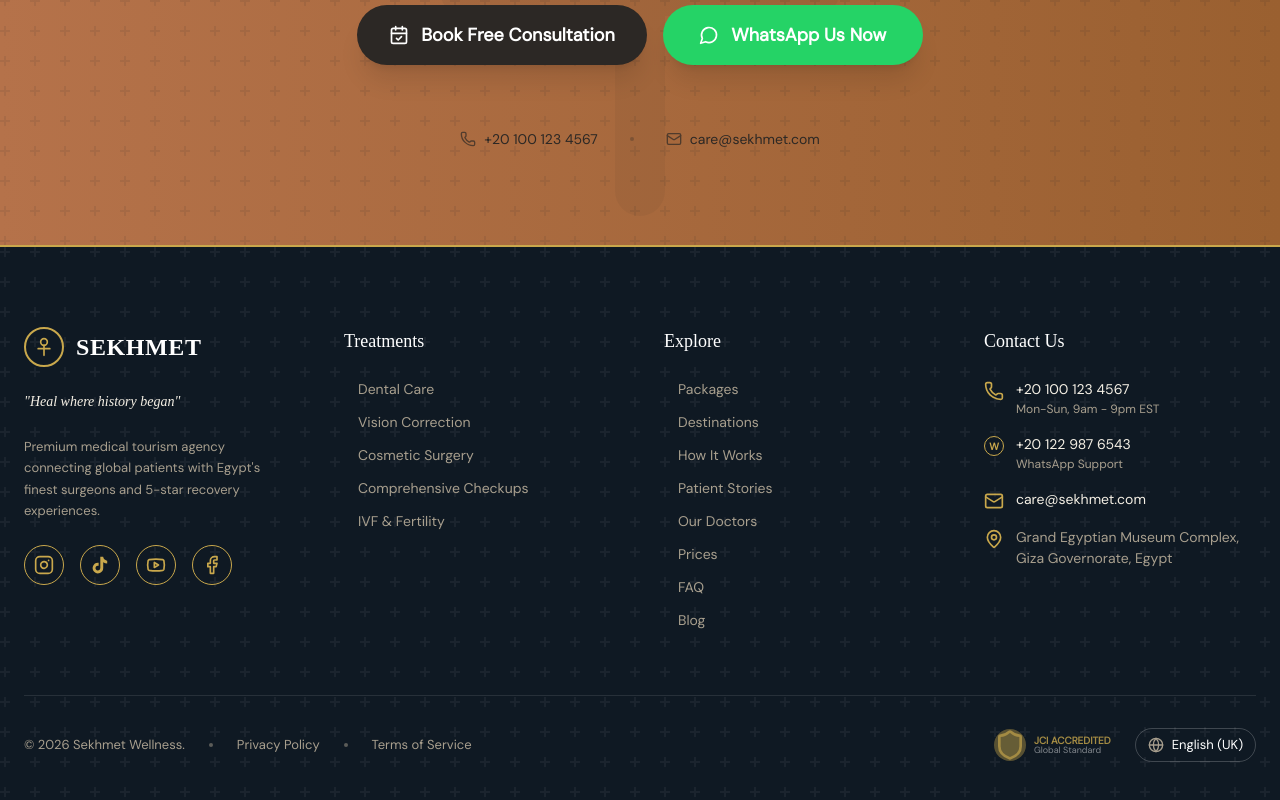
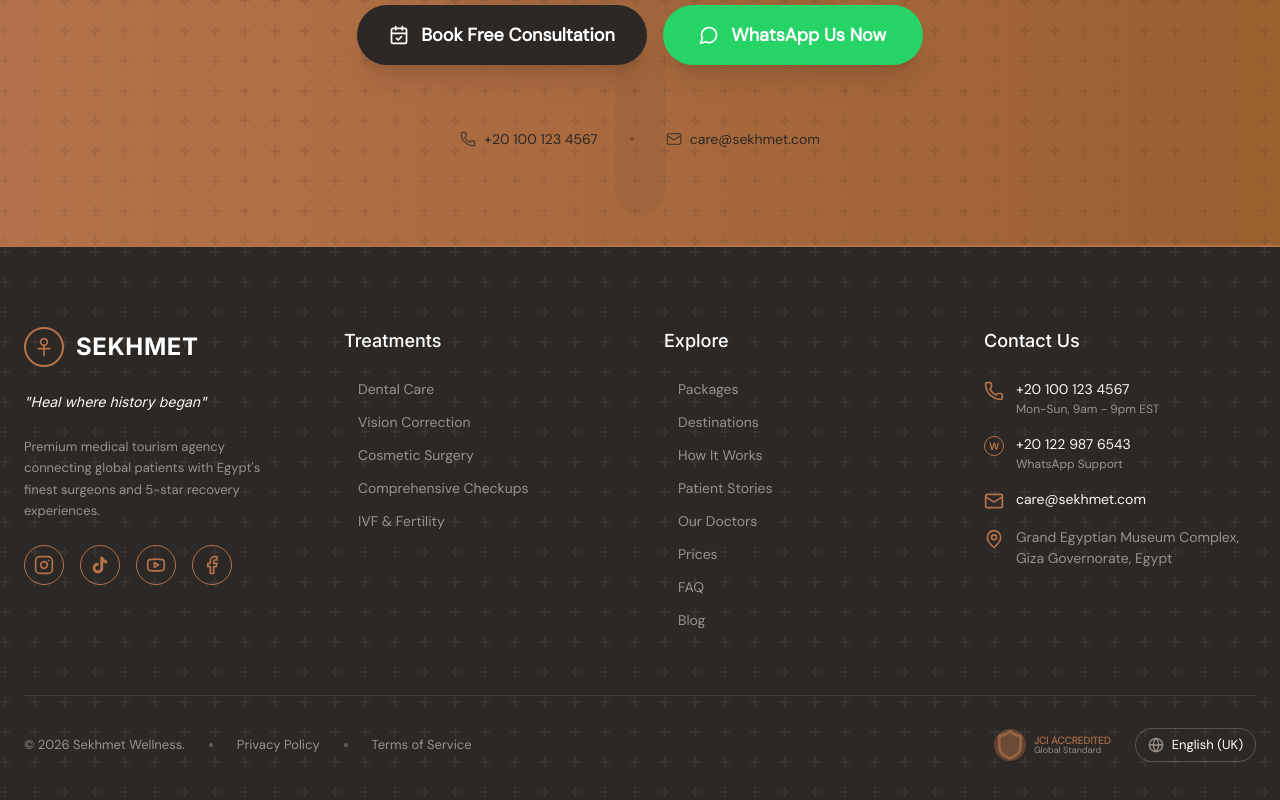
Before and after one commit to sambawy01/Sekhmet-Wellness-Journeys, a React (Vite) app: page / in a window 1280 px wide. Shown: the part 7140-7940 px from the top of the page. Built offline with nearby package versions, Linux system fonts and the light colour scheme.

Commit message:
Modernize Footer colors and fonts

```diff
--- a/src/app/components/Footer.tsx
+++ b/src/app/components/Footer.tsx
@@ -16,7 +16,7 @@
 
 export const Footer: React.FC = () => {
   return (
-    <footer className="relative bg-[#0F1923] text-white pt-20 pb-10 border-t-2 border-[#C9A84C] overflow-hidden">
+    <footer className="relative bg-[#2C2825] text-white pt-20 pb-10 border-t-2 border-[#B5724A] overflow-hidden">
       {/* Background Pattern Overlay */}
       <div
         className="absolute inset-0 opacity-[0.05] pointer-events-none"
@@ -31,19 +31,19 @@
           {/* Column 1: Brand */}
           <div className="space-y-6">
             <div className="flex items-center gap-3">
-              <div className="text-[#C9A84C] w-10 h-10 flex items-center justify-center border-2 border-[#C9A84C] rounded-full p-2">
+              <div className="text-[#B5724A] w-10 h-10 flex items-center justify-center border-2 border-[#B5724A] rounded-full p-2">
                 <IconAnkh className="w-full h-full" />
               </div>
-              <span className="font-['Playfair_Display'] font-bold text-2xl tracking-wide text-white">
+              <span className="font-['Inter'] font-bold text-2xl tracking-wide text-white">
                 SEKHMET
               </span>
             </div>
 
-            <p className="font-['Playfair_Display'] italic text-[14px] text-[#F5F0E5]">
+            <p className="font-['Inter'] italic text-[14px] text-[#FAF7F2]">
               "Heal where history began"
             </p>
 
-            <p className="font-['DM_Sans'] text-[13px] text-[#A89F8E] leading-relaxed max-w-[280px]">
+            <p className="font-['DM_Sans'] text-[13px] text-[#9B918A] leading-relaxed max-w-[280px]">
               Premium medical tourism agency connecting global patients with Egypt's finest surgeons and 5-star recovery experiences.
             </p>
 
@@ -52,7 +52,7 @@
                 <a
                   key={i}
                   href="#"
-                  className="w-10 h-10 rounded-full border border-[#C9A84C] flex items-center justify-center text-[#C9A84C] hover:bg-[#C9A84C] hover:text-[#0F1923] transition-all duration-300 group"
+                  className="w-10 h-10 rounded-full border border-[#B5724A] flex items-center justify-center text-[#B5724A] hover:bg-[#B5724A] hover:text-[#2C2825] transition-all duration-300 group"
                 >
                   <Icon className="w-5 h-5" />
                 </a>
@@ -62,12 +62,12 @@
 
           {/* Column 2: Treatments */}
           <div className="space-y-6">
-            <h4 className="font-['Playfair_Display'] text-lg text-white font-medium">Treatments</h4>
+            <h4 className="font-['Inter'] text-lg text-white font-medium">Treatments</h4>
             <ul className="space-y-3">
               {["Dental Care", "Vision Correction", "Cosmetic Surgery", "Comprehensive Checkups", "IVF & Fertility"].map((item, i) => (
                 <li key={i}>
-                  <a href="#" className="font-['DM_Sans'] text-[14px] text-[#A89F8E] hover:text-[#C9A84C] transition-colors flex items-center gap-2 group">
-                    <span className="w-1.5 h-1.5 rounded-full bg-[#C9A84C] opacity-0 group-hover:opacity-100 transition-opacity" />
+                  <a href="#" className="font-['DM_Sans'] text-[14px] text-[#9B918A] hover:text-[#B5724A] transition-colors flex items-center gap-2 group">
+                    <span className="w-1.5 h-1.5 rounded-full bg-[#B5724A] opacity-0 group-hover:opacity-100 transition-opacity" />
                     {item}
                   </a>
                 </li>
@@ -77,12 +77,12 @@
 
           {/* Column 3: Explore */}
           <div className="space-y-6">
-            <h4 className="font-['Playfair_Display'] text-lg text-white font-medium">Explore</h4>
+            <h4 className="font-['Inter'] text-lg text-white font-medium">Explore</h4>
             <ul className="space-y-3">
               {["Packages", "Destinations", "How It Works", "Patient Stories", "Our Doctors", "Prices", "FAQ", "Blog"].map((item, i) => (
                 <li key={i}>
-                  <a href="#" className="font-['DM_Sans'] text-[14px] text-[#A89F8E] hover:text-[#C9A84C] transition-colors flex items-center gap-2 group">
-                    <span className="w-1.5 h-1.5 rounded-full bg-[#C9A84C] opacity-0 group-hover:opacity-100 transition-opacity" />
+                  <a href="#" className="font-['DM_Sans'] text-[14px] text-[#9B918A] hover:text-[#B5724A] transition-colors flex items-center gap-2 group">
+                    <span className="w-1.5 h-1.5 rounded-full bg-[#B5724A] opacity-0 group-hover:opacity-100 transition-opacity" />
                     {item}
                   </a>
                 </li>
@@ -92,31 +92,31 @@
 
           {/* Column 4: Contact */}
           <div className="space-y-6">
-            <h4 className="font-['Playfair_Display'] text-lg text-white font-medium">Contact Us</h4>
+            <h4 className="font-['Inter'] text-lg text-white font-medium">Contact Us</h4>
             <ul className="space-y-4">
               <li className="flex items-start gap-3">
-                <Phone className="w-5 h-5 text-[#C9A84C] mt-0.5" />
+                <Phone className="w-5 h-5 text-[#B5724A] mt-0.5" />
                 <div className="flex flex-col">
-                  <span className="font-['DM_Sans'] text-[14px] text-[#F5F0E5]">+20 100 123 4567</span>
-                  <span className="font-['DM_Sans'] text-[12px] text-[#A89F8E]">Mon-Sun, 9am - 9pm EST</span>
+                  <span className="font-['DM_Sans'] text-[14px] text-[#FAF7F2]">+20 100 123 4567</span>
+                  <span className="font-['DM_Sans'] text-[12px] text-[#9B918A]">Mon-Sun, 9am - 9pm EST</span>
                 </div>
               </li>
               <li className="flex items-start gap-3">
-                <div className="w-5 h-5 rounded-full border border-[#C9A84C] flex items-center justify-center text-[#C9A84C] text-[10px] font-bold mt-0.5">W</div>
+                <div className="w-5 h-5 rounded-full border border-[#B5724A] flex items-center justify-center text-[#B5724A] text-[10px] font-bold mt-0.5">W</div>
                 <div className="flex flex-col">
-                  <span className="font-['DM_Sans'] text-[14px] text-[#F5F0E5]">+20 122 987 6543</span>
-                  <span className="font-['DM_Sans'] text-[12px] text-[#A89F8E]">WhatsApp Support</span>
+                  <span className="font-['DM_Sans'] text-[14px] text-[#FAF7F2]">+20 122 987 6543</span>
+                  <span className="font-['DM_Sans'] text-[12px] text-[#9B918A]">WhatsApp Support</span>
                 </div>
               </li>
               <li className="flex items-start gap-3">
-                <Mail className="w-5 h-5 text-[#C9A84C] mt-0.5" />
-                <a href="mailto:care@sekhmet.com" className="font-['DM_Sans'] text-[14px] text-[#F5F0E5] hover:text-[#C9A84C] transition-colors">
+                <Mail className="w-5 h-5 text-[#B5724A] mt-0.5" />
+                <a href="mailto:care@sekhmet.com" className="font-['DM_Sans'] text-[14px] text-[#FAF7F2] hover:text-[#B5724A] transition-colors">
                   care@sekhmet.com
                 </a>
               </li>
               <li className="flex items-start gap-3">
-                <MapPin className="w-5 h-5 text-[#C9A84C] mt-0.5" />
-                <span className="font-['DM_Sans'] text-[14px] text-[#A89F8E]">
+                <MapPin className="w-5 h-5 text-[#B5724A] mt-0.5" />
+                <span className="font-['DM_Sans'] text-[14px] text-[#9B918A]">
                   Grand Egyptian Museum Complex,<br />
                   Giza Governorate, Egypt
                 </span>
@@ -127,11 +127,11 @@
 
         {/* Bottom Bar */}
         <div className="border-t border-white/10 pt-8 flex flex-col md:flex-row justify-between items-center gap-6">
-          <div className="flex flex-col md:flex-row items-center gap-6 text-[13px] font-['DM_Sans'] text-[#A89F8E]">
+          <div className="flex flex-col md:flex-row items-center gap-6 text-[13px] font-['DM_Sans'] text-[#9B918A]">
             <span>&copy; {new Date().getFullYear()} Sekhmet Wellness.</span>
-            <div className="hidden md:block w-1 h-1 rounded-full bg-[#A89F8E]/50" />
+            <div className="hidden md:block w-1 h-1 rounded-full bg-[#9B918A]/50" />
             <a href="#" className="hover:text-white transition-colors">Privacy Policy</a>
-            <div className="hidden md:block w-1 h-1 rounded-full bg-[#A89F8E]/50" />
+            <div className="hidden md:block w-1 h-1 rounded-full bg-[#9B918A]/50" />
             <a href="#" className="hover:text-white transition-colors">Terms of Service</a>
           </div>
 
@@ -139,19 +139,19 @@
             {/* JCI Accreditation Mockup */}
             <div className="flex items-center gap-2 opacity-80 hover:opacity-100 transition-opacity">
               <div className="w-8 h-8 relative">
-                 <div className="absolute inset-0 bg-[#C9A84C] rounded-full animate-pulse opacity-20" />
-                 <Shield className="w-8 h-8 text-[#C9A84C]" fill="currentColor" fillOpacity={0.2} />
+                 <div className="absolute inset-0 bg-[#B5724A] rounded-full animate-pulse opacity-20" />
+                 <Shield className="w-8 h-8 text-[#B5724A]" fill="currentColor" fillOpacity={0.2} />
               </div>
               <div className="flex flex-col leading-none">
-                <span className="text-[10px] font-bold text-[#C9A84C] font-['DM_Sans']">JCI ACCREDITED</span>
+                <span className="text-[10px] font-bold text-[#B5724A] font-['DM_Sans']">JCI ACCREDITED</span>
                 <span className="text-[9px] text-white/60 font-['DM_Sans']">Global Standard</span>
               </div>
             </div>
 
             {/* Language Selector */}
-            <div className="flex items-center gap-2 border border-white/20 rounded-full px-3 py-1.5 cursor-pointer hover:border-[#C9A84C] transition-colors group">
-              <Globe className="w-4 h-4 text-[#A89F8E] group-hover:text-[#C9A84C]" />
-              <span className="text-[13px] font-medium text-white group-hover:text-[#C9A84C]">English (UK)</span>
+            <div className="flex items-center gap-2 border border-white/20 rounded-full px-3 py-1.5 cursor-pointer hover:border-[#B5724A] transition-colors group">
+              <Globe className="w-4 h-4 text-[#9B918A] group-hover:text-[#B5724A]" />
+              <span className="text-[13px] font-medium text-white group-hover:text-[#B5724A]">English (UK)</span>
             </div>
           </div>
         </div>
```
